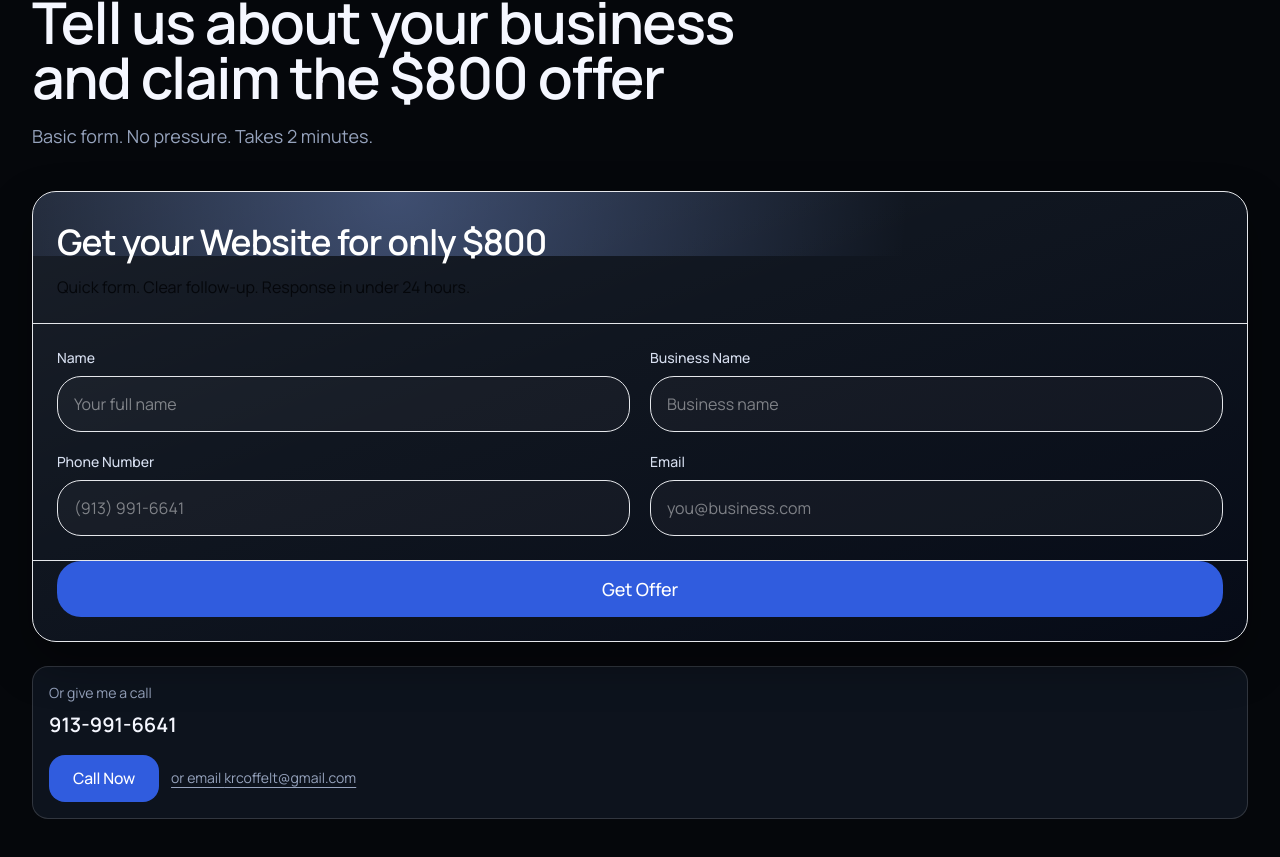
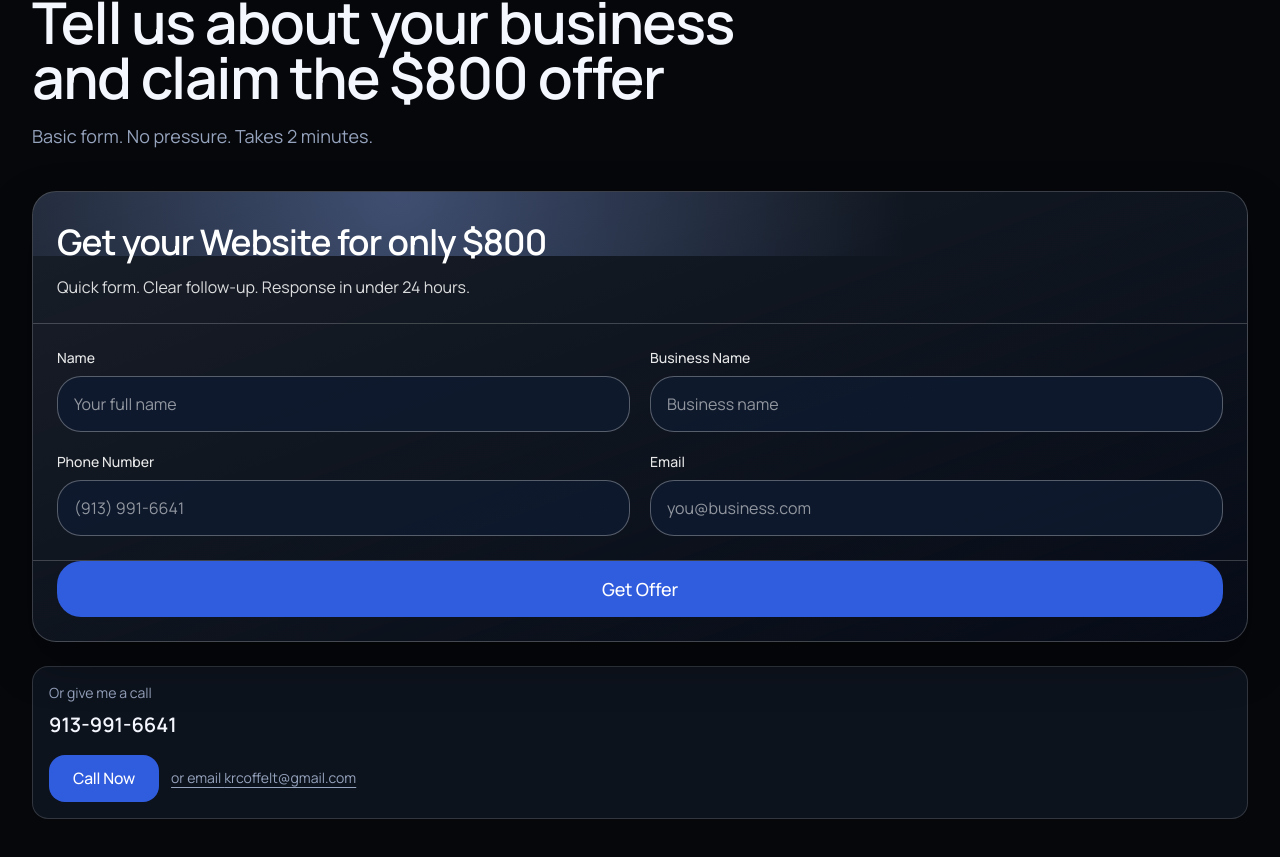
Before and after one commit to krcoffelt/HomeTown3, a Next.js app: page /website-offer-800 in a window 1280 px wide. Shown: the part 2083-2940 px from the top of the page. Built offline with nearby package versions, Linux system fonts and the light colour scheme; no server answers.

Commit message:
Improve offer form readability and contrast

```diff
--- a/components/sections/offer-lead-form.tsx
+++ b/components/sections/offer-lead-form.tsx
@@ -38,14 +38,14 @@ export function OfferLeadForm() {
   };
 
   return (
-    <Card className="relative overflow-hidden border-white/18 bg-[linear-gradient(160deg,rgba(255,255,255,0.05),rgba(255,255,255,0.01)_42%,rgba(6,11,23,0.94)_100%)] p-0 shadow-soft">
+    <Card className="relative overflow-hidden border-white/20 bg-[linear-gradient(160deg,rgba(255,255,255,0.05),rgba(255,255,255,0.01)_42%,rgba(6,11,23,0.94)_100%)] p-0 shadow-soft">
       <div
         aria-hidden="true"
         className="pointer-events-none absolute inset-x-0 top-0 h-16 bg-[radial-gradient(circle_at_30%_0%,rgba(141,175,255,0.35),transparent_60%)]"
       />
-      <CardHeader className="relative border-b border-white/12">
+      <CardHeader className="relative border-b border-white/20">
         <CardTitle className="text-[clamp(1.7rem,3vw,2.2rem)] text-white">Get your Website for only $800</CardTitle>
-        <CardDescription className="text-base text-white/72">
+        <CardDescription className="text-base text-white/85">
           Quick form. Clear follow-up. Response in under 24 hours.
         </CardDescription>
       </CardHeader>
@@ -60,7 +60,7 @@ export function OfferLeadForm() {
         >
           <div className="grid gap-5 md:grid-cols-2">
             <div>
-              <label htmlFor="offer-name" className="mb-2 block text-sm font-medium text-white/78">
+              <label htmlFor="offer-name" className="mb-2 block text-sm font-medium text-white/90">
                 Name
               </label>
               <Input
@@ -70,13 +70,13 @@ export function OfferLeadForm() {
                 required
                 autoComplete="name"
                 placeholder="Your full name"
-                className="h-14 rounded-lg border-white/16 bg-white/[0.03] text-white placeholder:text-white/45"
+                className="h-14 rounded-lg border-white/30 bg-[#0f1a30]/85 text-white placeholder:text-white/55 focus-visible:outline-[#7da7ff]"
                 onFocus={markStarted}
                 onChange={(event) => setValues((prev) => ({ ...prev, name: event.target.value }))}
               />
             </div>
             <div>
-              <label htmlFor="offer-businessName" className="mb-2 block text-sm font-medium text-white/78">
+              <label htmlFor="offer-businessName" className="mb-2 block text-sm font-medium text-white/90">
                 Business Name
               </label>
               <Input
@@ -86,7 +86,7 @@ export function OfferLeadForm() {
                 required
                 autoComplete="organization"
                 placeholder="Business name"
-                className="h-14 rounded-lg border-white/16 bg-white/[0.03] text-white placeholder:text-white/45"
+                className="h-14 rounded-lg border-white/30 bg-[#0f1a30]/85 text-white placeholder:text-white/55 focus-visible:outline-[#7da7ff]"
                 onFocus={markStarted}
                 onChange={(event) => setValues((prev) => ({ ...prev, businessName: event.target.value }))}
               />
@@ -94,7 +94,7 @@ export function OfferLeadForm() {
           </div>
           <div className="grid gap-5 md:grid-cols-2">
             <div>
-              <label htmlFor="offer-phone" className="mb-2 block text-sm font-medium text-white/78">
+              <label htmlFor="offer-phone" className="mb-2 block text-sm font-medium text-white/90">
                 Phone Number
               </label>
               <Input
@@ -105,13 +105,13 @@ export function OfferLeadForm() {
                 required
                 autoComplete="tel"
                 placeholder="(913) 991-6641"
-                className="h-14 rounded-lg border-white/16 bg-white/[0.03] text-white placeholder:text-white/45"
+                className="h-14 rounded-lg border-white/30 bg-[#0f1a30]/85 text-white placeholder:text-white/55 focus-visible:outline-[#7da7ff]"
                 onFocus={markStarted}
                 onChange={(event) => setValues((prev) => ({ ...prev, phone: event.target.value }))}
               />
             </div>
             <div>
-              <label htmlFor="offer-email" className="mb-2 block text-sm font-medium text-white/78">
+              <label htmlFor="offer-email" className="mb-2 block text-sm font-medium text-white/90">
                 Email
               </label>
               <Input
@@ -122,7 +122,7 @@ export function OfferLeadForm() {
                 required
                 autoComplete="email"
                 placeholder="you@business.com"
-                className="h-14 rounded-lg border-white/16 bg-white/[0.03] text-white placeholder:text-white/45"
+                className="h-14 rounded-lg border-white/30 bg-[#0f1a30]/85 text-white placeholder:text-white/55 focus-visible:outline-[#7da7ff]"
                 onFocus={markStarted}
                 onChange={(event) => setValues((prev) => ({ ...prev, email: event.target.value }))}
               />
@@ -134,7 +134,7 @@ export function OfferLeadForm() {
           ) : null}
         </form>
       </CardContent>
-      <CardFooter className="w-full border-t border-white/12">
+      <CardFooter className="w-full border-t border-white/20">
         <Button
           type="submit"
           form="offer-form"
```
